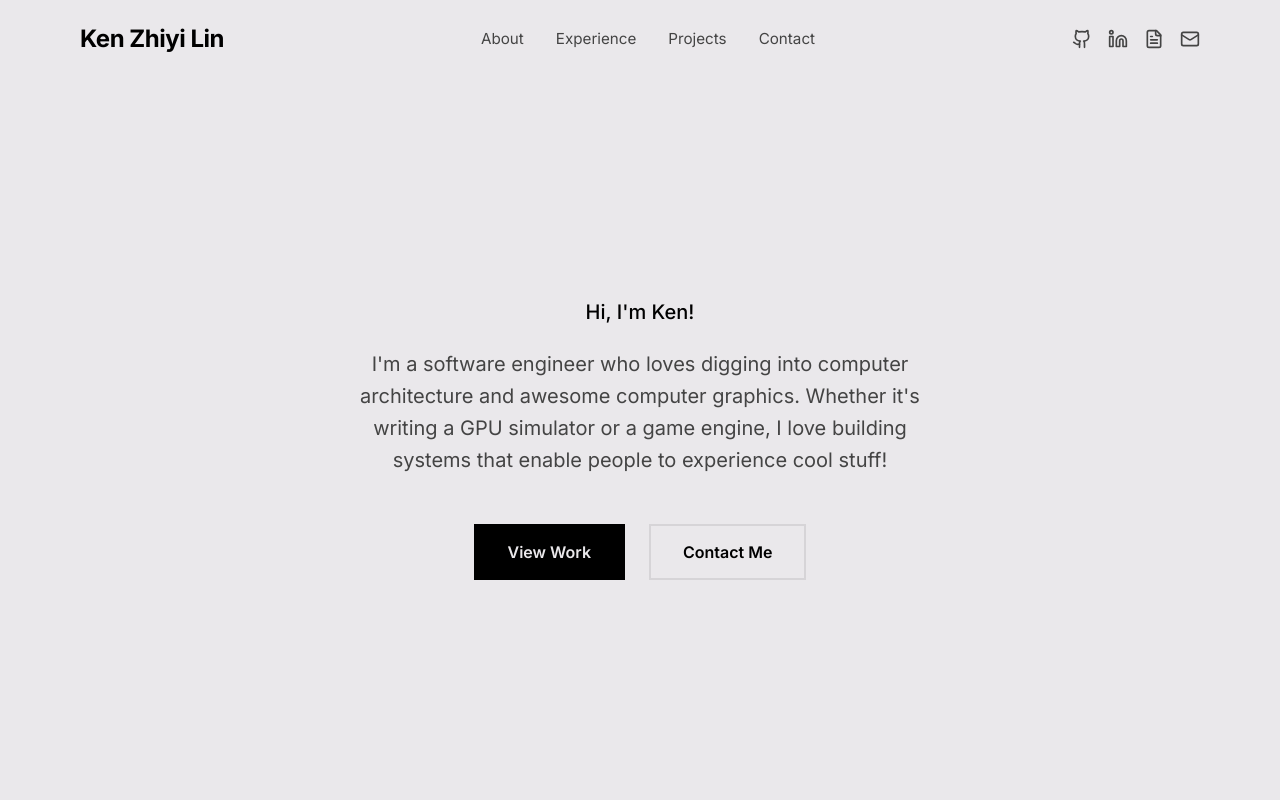
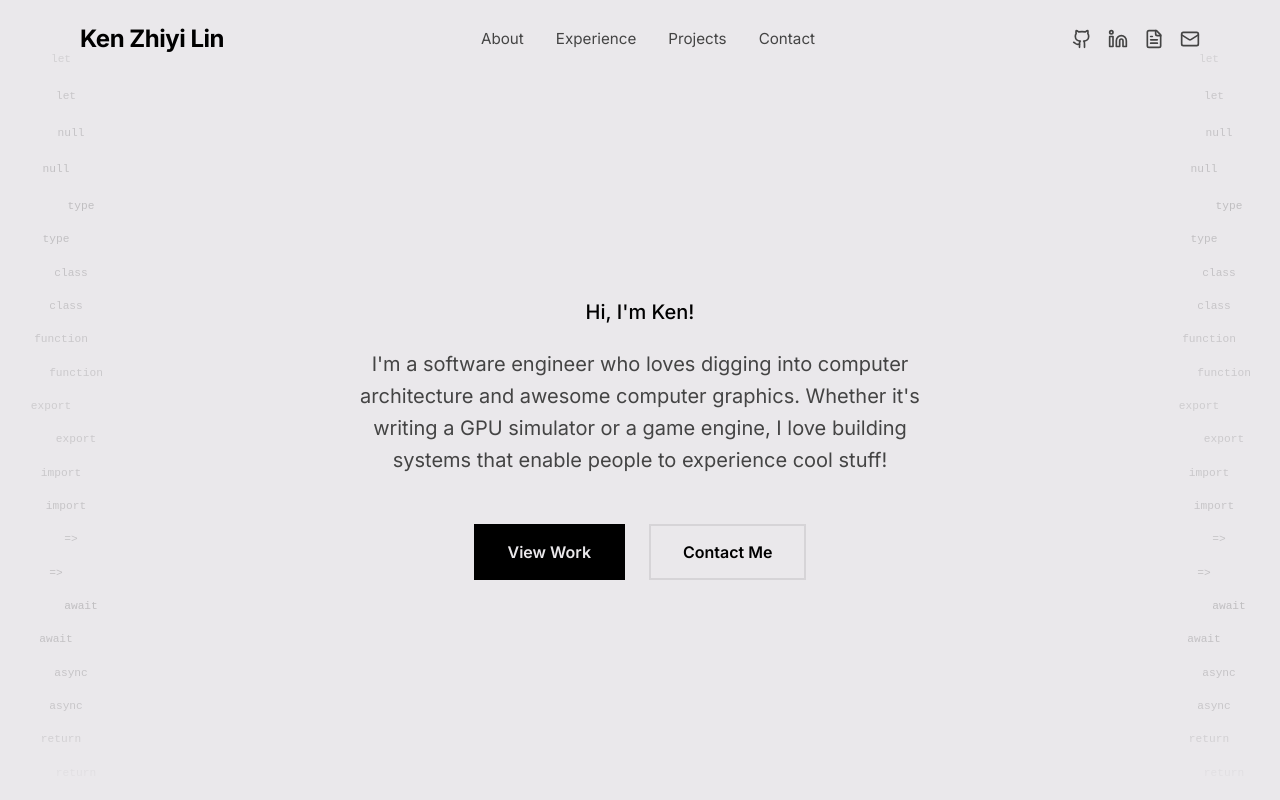
Before and after one commit to kenL4/kenL4.github.io, a Next.js app: page / in a window 1280 px wide. Shown: the top 800 px of the page. Built offline with nearby package versions, Linux system fonts and the light colour scheme.

Commit message:
add code helix

```diff
--- /dev/null
+++ b/app/components/CodeHelix.module.css
@@ -0,0 +1,127 @@
+.wrapper {
+    position: fixed;
+    top: 0;
+    left: 0;
+    right: 0;
+    bottom: 0;
+    pointer-events: none;
+    z-index: 0;
+    overflow: hidden;
+    mask-image: linear-gradient(to bottom, transparent 0%, black 10%, black 90%, transparent 100%);
+    -webkit-mask-image: linear-gradient(to bottom, transparent 0%, black 10%, black 90%, transparent 100%);
+}
+
+.column {
+    position: absolute;
+    top: 0;
+    bottom: 0;
+    width: 80px;
+}
+
+.left {
+    left: 2vw;
+}
+
+.right {
+    right: 2vw;
+}
+
+.strand {
+    position: absolute;
+    inset: 0;
+}
+
+.token {
+    position: absolute;
+    top: 0;
+    left: 50%;
+    font-family: 'Courier New', monospace;
+    font-size: 0.7rem;
+    color: var(--text-primary);
+    opacity: 0;
+    white-space: nowrap;
+    will-change: transform, opacity;
+    contain: layout style;
+}
+
+.strandA .token {
+    animation: helixA 30s linear infinite;
+}
+
+.strandB .token {
+    animation: helixB 30s linear infinite;
+}
+
+@keyframes helixA {
+    0% {
+        transform: translate(-50%, 0) translateY(100vh) translateX(-15px);
+        opacity: 0;
+    }
+    5% {
+        opacity: 0.12;
+    }
+    25% {
+        transform: translate(-50%, 0) translateY(75vh) translateX(15px);
+        opacity: 0.18;
+    }
+    50% {
+        transform: translate(-50%, 0) translateY(50vh) translateX(-15px);
+        opacity: 0.12;
+    }
+    75% {
+        transform: translate(-50%, 0) translateY(25vh) translateX(15px);
+        opacity: 0.18;
+    }
+    95% {
+        opacity: 0.12;
+    }
+    100% {
+        transform: translate(-50%, 0) translateY(-20px) translateX(-15px);
+        opacity: 0;
+    }
+}
+
+@keyframes helixB {
+    0% {
+        transform: translate(-50%, 0) translateY(100vh) translateX(15px);
+        opacity: 0;
+    }
+    5% {
+        opacity: 0.12;
+    }
+    25% {
+        transform: translate(-50%, 0) translateY(75vh) translateX(-15px);
+        opacity: 0.18;
+    }
+    50% {
+        transform: translate(-50%, 0) translateY(50vh) translateX(15px);
+        opacity: 0.12;
+    }
+    75% {
+        transform: translate(-50%, 0) translateY(25vh) translateX(-15px);
+        opacity: 0.18;
+    }
+    95% {
+        opacity: 0.12;
+    }
+    100% {
+        transform: translate(-50%, 0) translateY(-20px) translateX(15px);
+        opacity: 0;
+    }
+}
+
+@media (max-width: 1024px) {
+    .wrapper {
+        display: none;
+    }
+}
+
+@media (prefers-reduced-motion: reduce) {
+    .token {
+        animation: none !important;
+    }
+
+    .wrapper {
+        display: none;
+    }
+}
--- /dev/null
+++ b/app/components/CodeHelix.tsx
@@ -0,0 +1,38 @@
+'use client';
+
+import styles from './CodeHelix.module.css';
+
+const codeTokens = [
+    'const', 'return', 'async', 'await', '=>', 'import',
+    'export', 'function', 'class', 'type', 'null', 'let',
+];
+
+function HelixColumn({ side }: { side: 'left' | 'right' }) {
+    return (
+        <div className={`${styles.column} ${styles[side]}`}>
+            <div className={`${styles.strand} ${styles.strandA}`}>
+                {codeTokens.map((token, i) => (
+                    <span key={`a-${i}`} className={styles.token} style={{ animationDelay: `${i * -2.5}s` }}>
+                        {token}
+                    </span>
+                ))}
+            </div>
+            <div className={`${styles.strand} ${styles.strandB}`}>
+                {codeTokens.map((token, i) => (
+                    <span key={`b-${i}`} className={styles.token} style={{ animationDelay: `${i * -2.5 + 1.25}s` }}>
+                        {token}
+                    </span>
+                ))}
+            </div>
+        </div>
+    );
+}
+
+export default function CodeHelix() {
+    return (
+        <div className={styles.wrapper} aria-hidden="true">
+            <HelixColumn side="left" />
+            <HelixColumn side="right" />
+        </div>
+    );
+}
--- a/app/layout.tsx
+++ b/app/layout.tsx
@@ -1,6 +1,7 @@
 import type { Metadata } from 'next';
 import { Inter } from 'next/font/google';
 import './globals.css';
+import CodeHelix from './components/CodeHelix';
 
 const inter = Inter({ subsets: ['latin'] });
 
@@ -17,6 +18,7 @@ export default function RootLayout({
     return (
         <html lang="en">
             <body className={inter.className}>
+                <CodeHelix />
                 {children}
             </body>
         </html>
```
